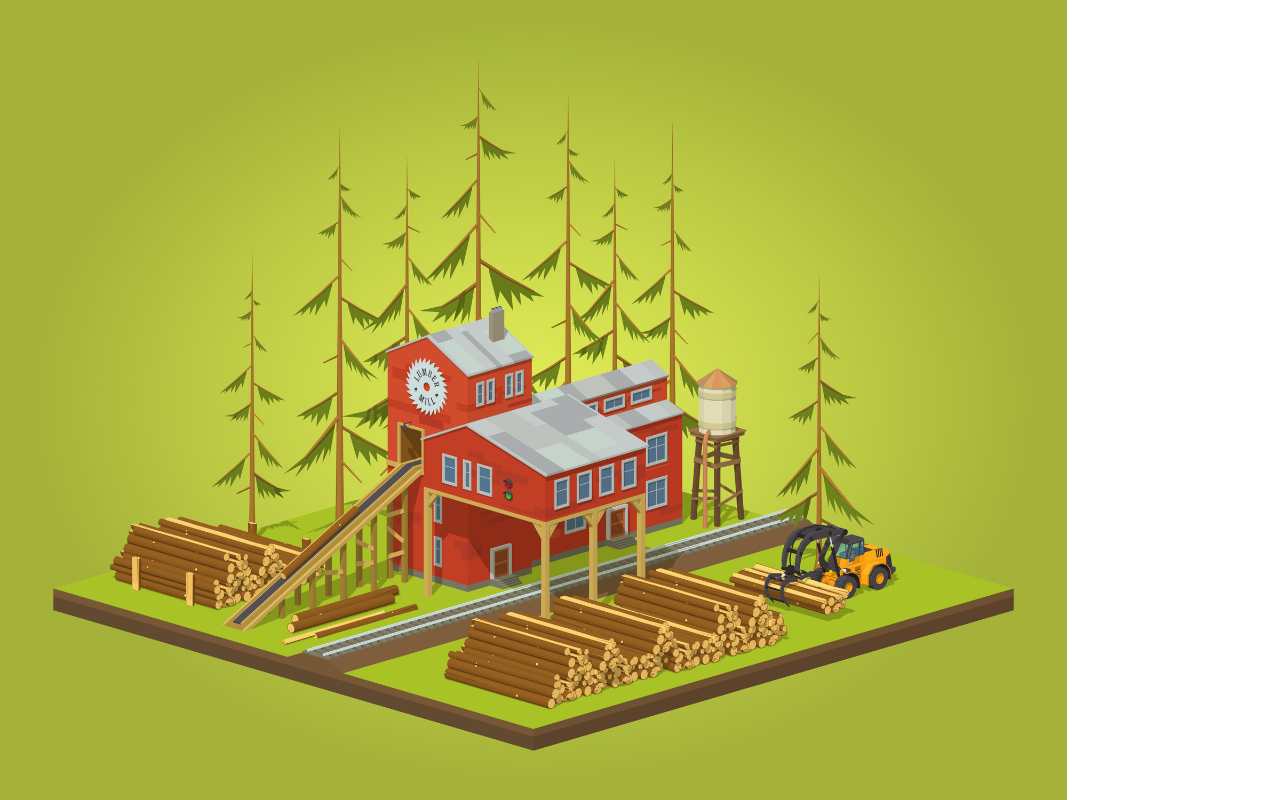
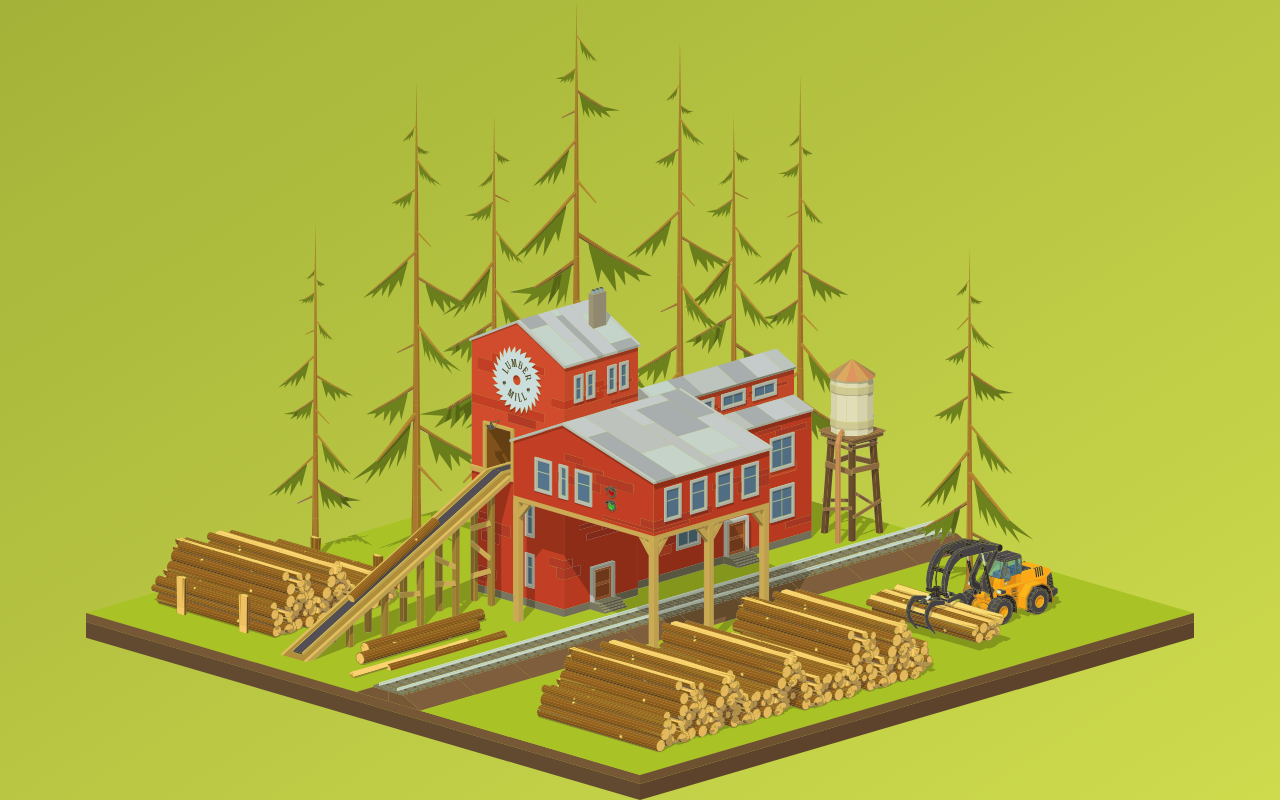
Before and after one commit to nickzcv/pr, a plain HTML site: page app/index.html in a window 1280 px wide. Drawn offline with Linux system fonts and the light colour scheme.

Commit message:
update bg image

```diff
--- a/app/css/main.css
+++ b/app/css/main.css
@@ -1,4 +1,3 @@
-@import url("https://fonts.googleapis.com/css?family=Roboto+Slab:100,300,400,700&subset=cyrillic-ext");
 /* Base styles
 -------------------------------------------------- */
 html {
@@ -7,20 +6,32 @@ html {
   position: relative;
   font-size: 1rem;
   min-height: 100%;
-  min-width: 320px; }
+  min-width: 320px;
 
+}
 body {
   margin: 0;
   padding: 0;
-  background: transparent url('../img/bg.jpg')  no-repeat;
-  background-size: contain;
+  height: 100%;
 }
-
 a {
   text-decoration: underline;
 }
-
 a:hover {
   cursor: pointer;
   text-decoration: none;
 }
+
+.main {
+  position: absolute;
+  width: 100%;
+  height: 100%;
+  background-image: linear-gradient(to right bottom, #a4b239, #aebc3e, #b9c643, #c3d148, #cedb4d);
+}
+.sawmill {
+  position: absolute;
+  width: 100%;
+  height: 100%;
+  background: transparent url('../img/sawmill.svg') 50% no-repeat;
+  background-size: contain;
+}
--- a/app/index.html
+++ b/app/index.html
@@ -16,8 +16,11 @@
   <![endif]-->
 </head>
 <body>
+  <div class="main">
+    <div class="sawmill"></div>
+  </div>
 
-<div class="sawmill"></div>
+
 
   <!-- JS -->
   <script src="js/jquery-3.1.1.min.js"></script>
```
